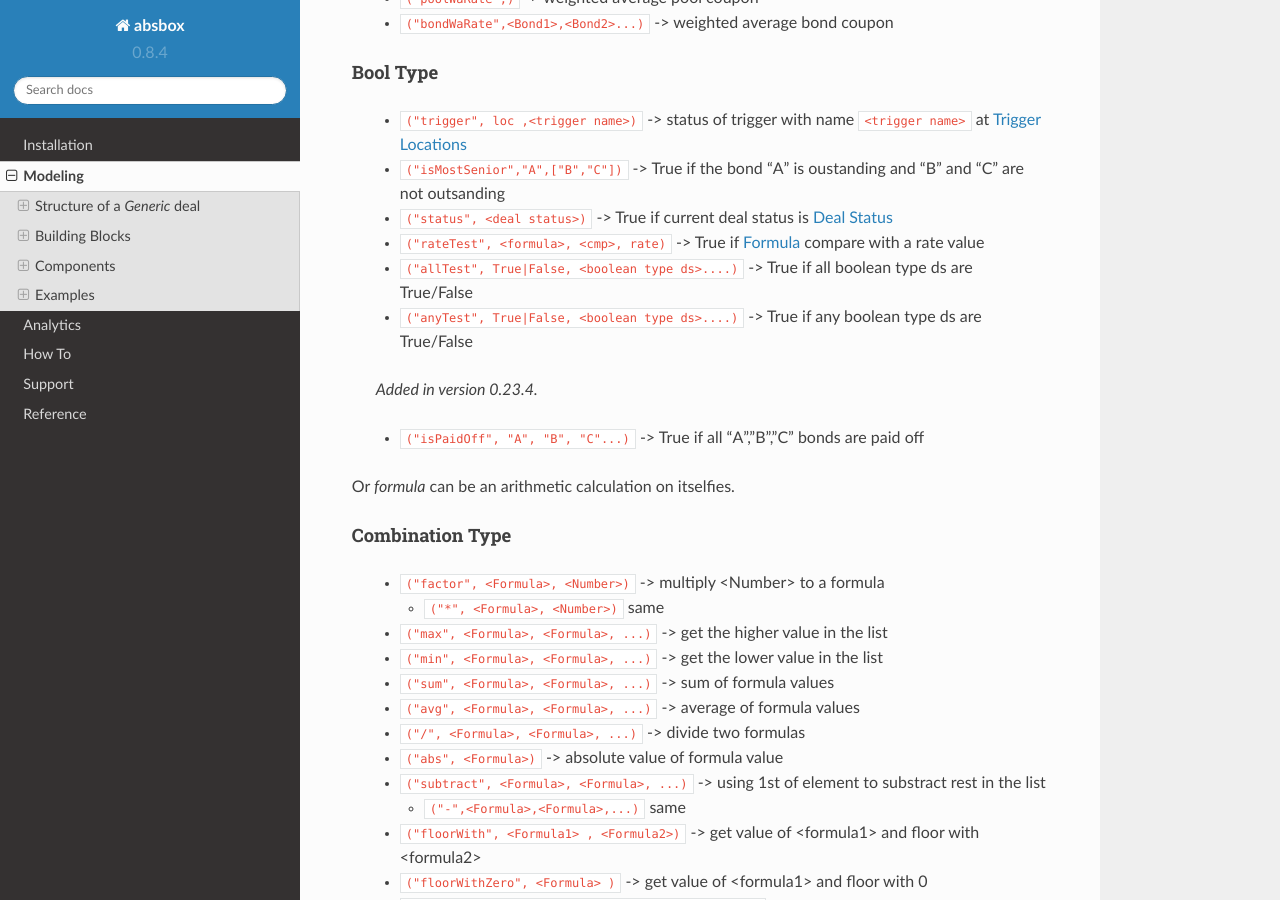
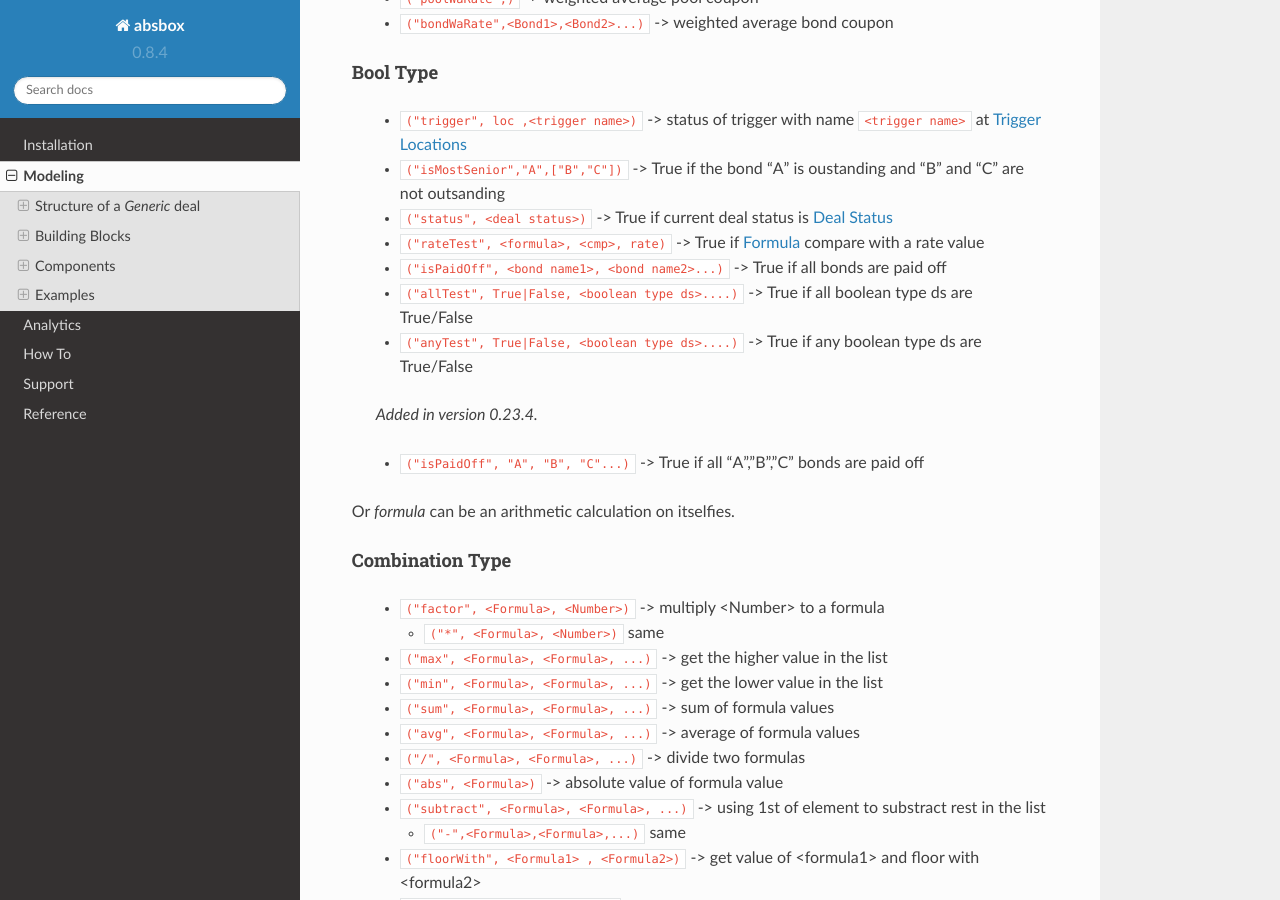
Before and after one commit to yellowbean/absbox-doc, a Sphinx documentation site: the page built from docs/source/modeling.rst, in a window 1280 px wide and 900 px high, scrolled down 6218 px. Built offline with Sphinx 7.4.7 and the Read the Docs theme 2.0.0, drawn with Linux system fonts in a browser that asks for light colours.

Commit message:
add bond paid off predicate

```diff
--- a/docs/source/modeling.rst
+++ b/docs/source/modeling.rst
@@ -288,6 +288,7 @@ Bool Type
     * ``("isMostSenior","A",["B","C"])`` -> True if the bond "A" is oustanding and "B" and "C" are not outsanding
     * ``("status", <deal status>)`` -> True if current deal status is :ref:`Deal Status`
     * ``("rateTest", <formula>, <cmp>, rate)`` -> True if :ref:`Formula` compare with a rate value
+    * ``("isPaidOff", <bond name1>, <bond name2>...)`` -> True if all bonds are paid off
     * ``("allTest", True|False, <boolean type ds>....)`` -> True if all boolean type ds are True/False
     * ``("anyTest", True|False, <boolean type ds>....)`` -> True if any boolean type ds are True/False
 
```
